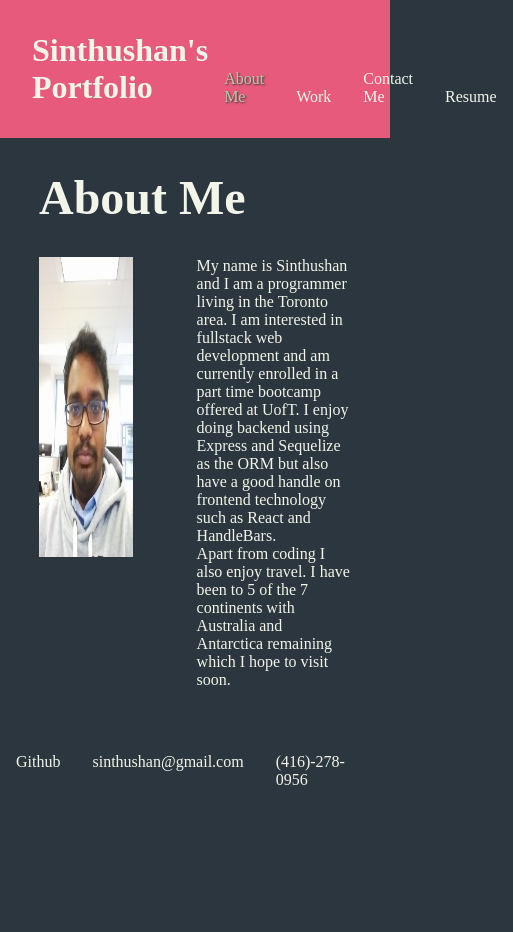
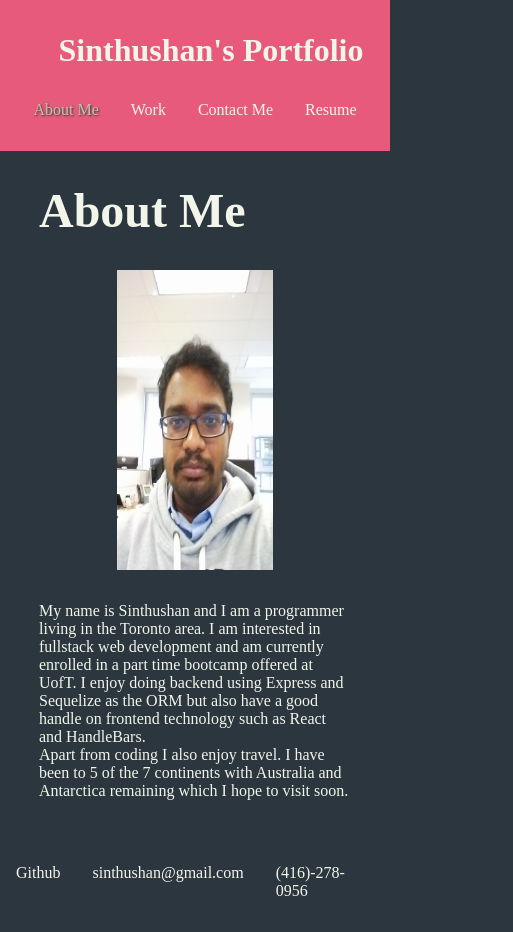
Before and after one commit to Sinthushan-bootcamp/personal_profile, a React (Create React App) app: page / in a window 390 px wide. Shown: the whole page, 513 px wide, since content can reach past the window. Before the commit the page ends 844 px from the top, so only its background shows below. Built offline with nearby package versions, Linux system fonts and the light colour scheme.

Commit message:
made css responsive

```diff
--- a/src/styles/About.css
+++ b/src/styles/About.css
@@ -11,5 +11,19 @@
 
 #about h2{
     font-size: 3rem;
+}
 
+@media screen and (max-width: 970px) {
+
+    .aboutContainer{
+        display: flex;
+        flex-direction: column;
+        justify-content: center;
+        align-items: center;
+    }
+    .aboutContainer img{
+        width: 50%;
+        margin-right: 0rem;
+        margin-bottom: 2rem;
+    }
 }
--- a/src/styles/Header.css
+++ b/src/styles/Header.css
@@ -8,3 +8,14 @@
 h1 {
     padding-left: 2rem;
 }
+
+
+@media screen and (max-width: 970px) {
+    header{
+        flex-direction: column;
+        align-items:center;
+    }
+    h1 {
+        padding-bottom: 2rem;
+    }
+}
--- a/src/styles/Project.css
+++ b/src/styles/Project.css
@@ -11,6 +11,7 @@
 figure {
     position: relative;
     width: 40%;
+    height: 300px;
     filter: opacity(50%);
     margin: 1rem;
 }
@@ -70,3 +71,16 @@
     font-size: 3rem;
 
 }
+
+
+@media screen and (max-width: 970px) {
+    figure{
+        width:100%;
+    }
+    #projectContainer{
+        display: flex;
+        flex-direction: column;
+        flex-wrap: wrap;
+        justify-content: center;
+    }
+}
```
Also changed, not shown: src/styles/Resume.css (line endings or trailing spaces).
